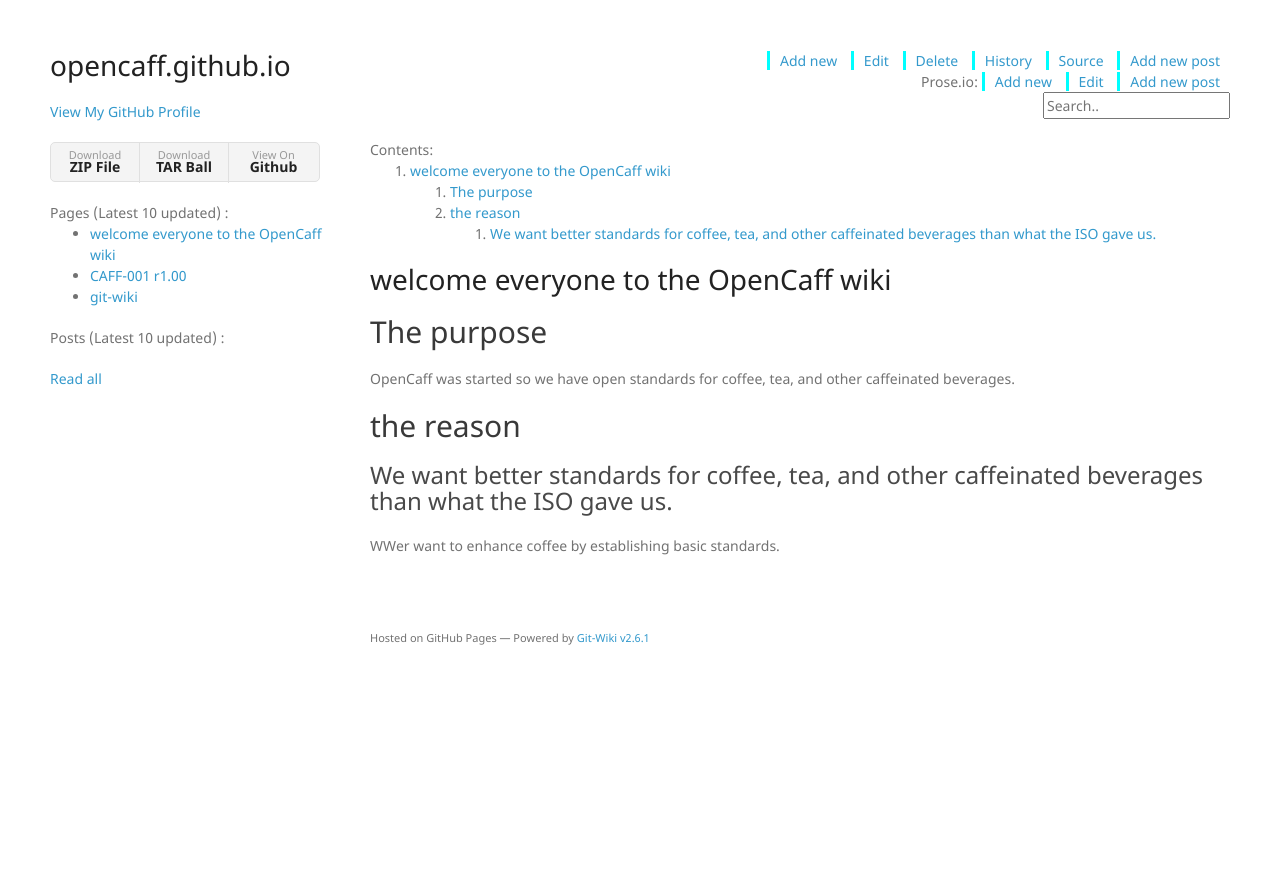
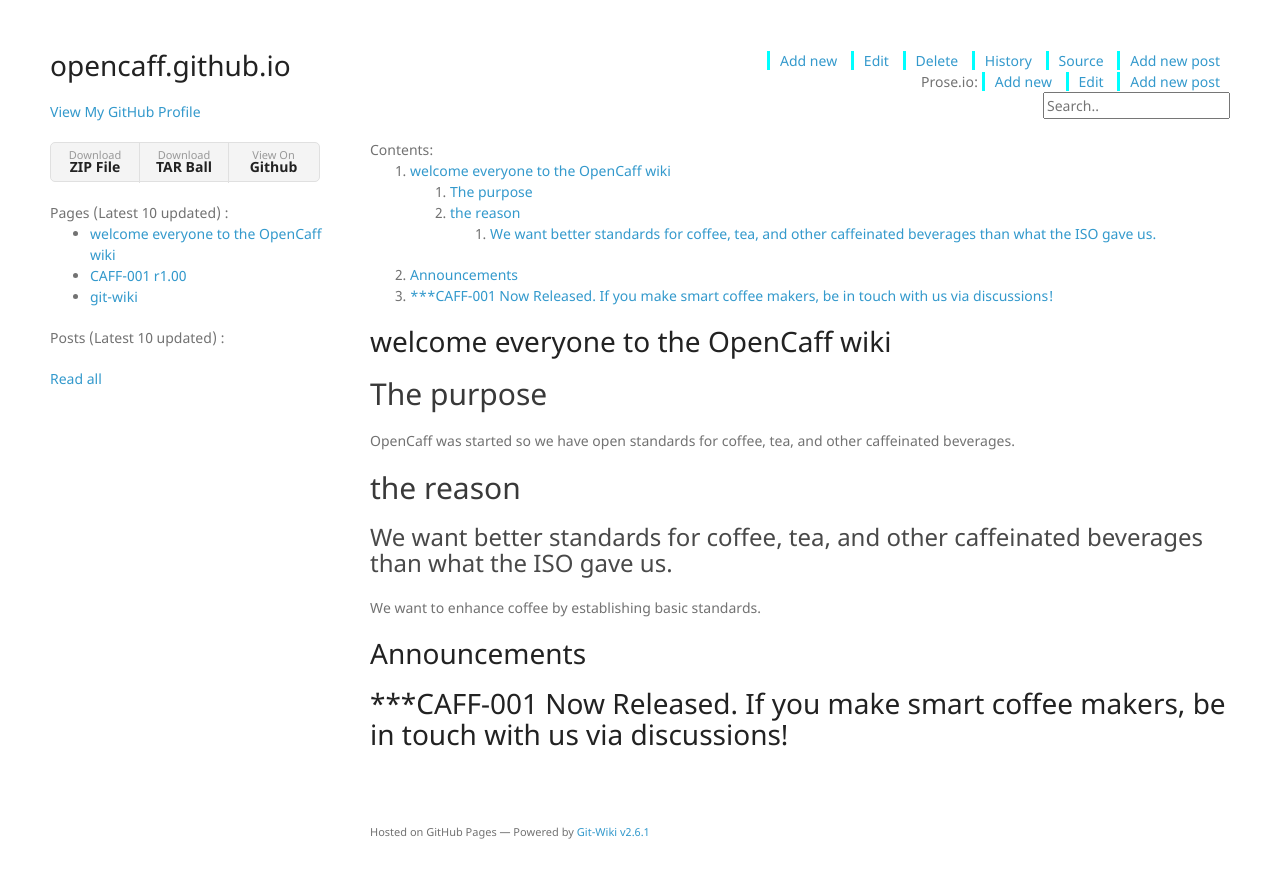
Before and after one commit to OpenCaff/opencaff.github.io, a Jekyll site: the page built from wiki/main_page.md, in a window 1280 px wide. Shown: the top 878 px of the page. Built offline with Jekyll 4.4.1, drawn with Linux system fonts in a browser that asks for light colours; nearby versions of some CDN libraries; our own code applies the rules of GitHub Pages for plain Markdown files.

Commit message:
Update main_page.md

```diff
--- a/wiki/main_page.md
+++ b/wiki/main_page.md
@@ -6,4 +6,6 @@ redirect_from: "/"
 OpenCaff was started so we have open standards for coffee, tea, and other caffeinated beverages.
 ## the reason
 ### We want better standards for coffee, tea, and other caffeinated beverages than what the ISO gave us.
-WWer want to enhance coffee by establishing basic standards.
+We want to enhance coffee by establishing basic standards.
+# Announcements
+# ***CAFF-001 Now Released. If you make smart coffee makers, be in touch with us via discussions!
```
